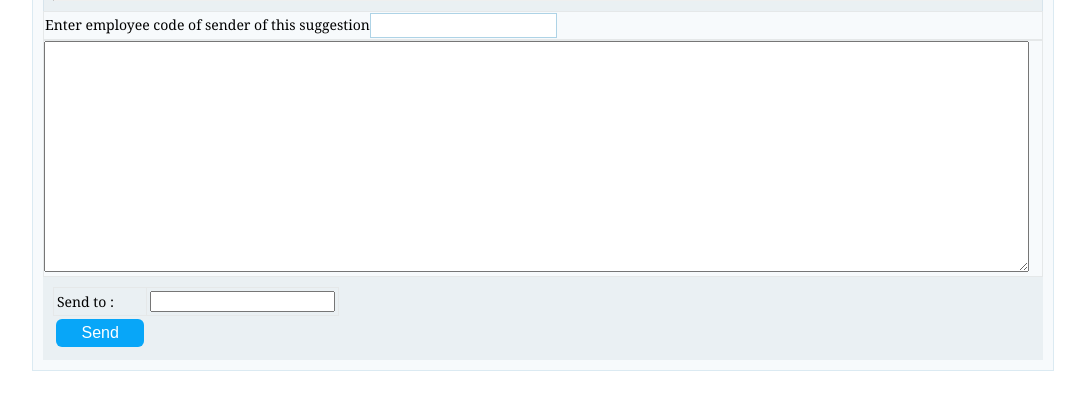
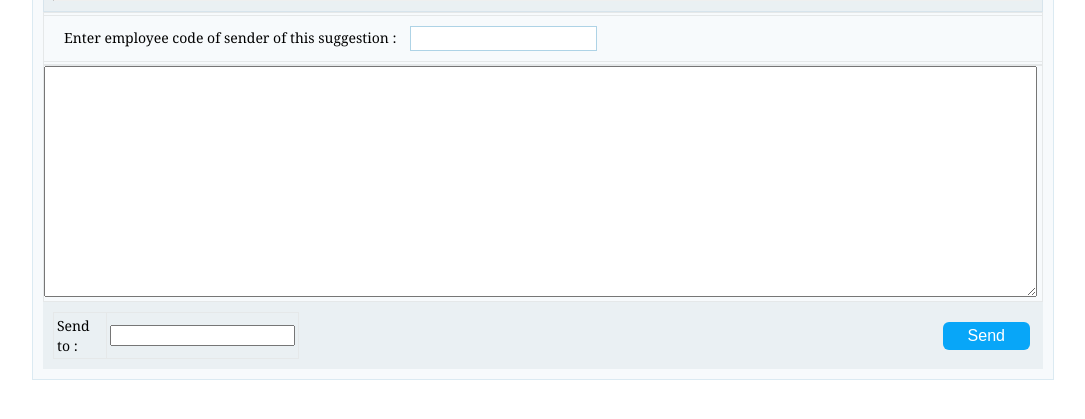
Before and after one commit to pawan0410/suggestion_system, a Flask app: template templates/manager.html in a window 1280 px wide. Shown: the part 139-558 px from the top of the page, without its empty margins (97-1182 px from the left). Run offline with Flask 2, Linux system fonts and the light colour scheme; the template is opened without the code that fills it, so the values that code supplies are empty.

Commit message:
added templates

```diff
--- a/templates/employee.html
+++ b/templates/employee.html
@@ -272,7 +272,7 @@
 
         <tbody>
         <tr>
-         <td><textarea rows="15" cols="110%" name="issue_subject" id="issue_subject"
+         <td><textarea rows="15" cols="121%" name="issue_subject" id="issue_subject"
                        ></textarea></td>
 
         </tr>
@@ -313,7 +313,7 @@
 
         <tbody>
         <tr>
-         <td><textarea rows="15" cols="110%" name="suggestion" id="suggestion"
+         <td><textarea rows="15" cols="121%" name="suggestion" id="suggestion"
                        ></textarea></td>
 
         </tr>
--- a/templates/manager.html
+++ b/templates/manager.html
@@ -218,6 +218,31 @@
         font-size: 14px;
      }
 
+     .top-hed{
+
+    padding:5px;
+      margin: 0px;
+
+      }
+
+      .logo{
+
+      float:left;
+      }
+
+      .top-tight{float:right;
+      margin-top: 10px;
+      color: #0e5478;
+      }
+      .clr{
+      clear:both;
+      }
+
+       label{
+      margin:0 10px 0 10px;
+      }
+
+
     </style>
 
 
@@ -257,14 +282,16 @@
 
     </div>
     <table width="100%">
-        <tr></tr>
         <tr>
-        <td><label>Enter employee code of sender of this suggestion</label><input type="text" id="emp_code1" name="emp_code1"></td>
+        <td></td>
+        </tr>
+    <tr>
+        <td style="padding:10px;"><label>Enter employee code of sender of this suggestion : </label><input type="text" id="emp_code1" name="emp_code1"></td>
 
 
         </tr>
 
-        <tr></tr>
+        <tr><td></td></tr>
     </table>
 
     <div class="employee">
@@ -273,7 +300,7 @@
         <tbody>
 
         <tr>
-         <td><textarea rows="15" cols="120%" name="reply" id="reply"
+         <td><textarea rows="15" cols="121%" name="reply" id="reply"
                        ></textarea></td>
 
         </tr>
@@ -294,16 +321,16 @@
         <tr>
             <td>Send to :</td>
             <td><input type="email" id="email" name="email"></td>
+                 <td style="border: none; width: 75%;">  <button style="float: right" class="button" type="submit" id="submit">Send</button>   </td>
+
         </tr>
-
-        <tr style="border: none;">
-
-
-            <td style="border: none;">  <button style="float: right" class="button" type="submit" id="submit">Send</button>   </td>
 
 
 
-         </tr>
+
+
+
+
     </table>
     </div>
 
```
Lines whose indentation alone changed are shown as unchanged.
